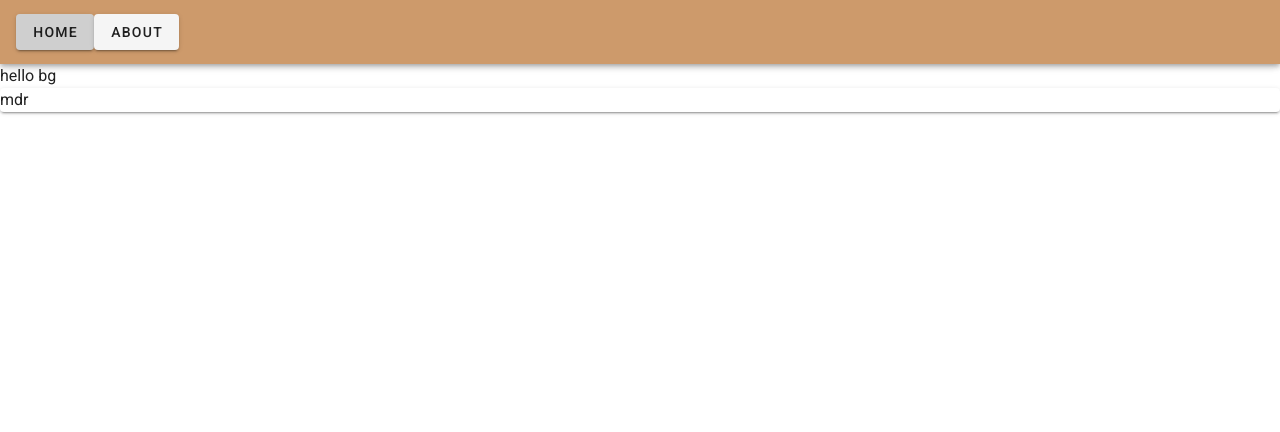
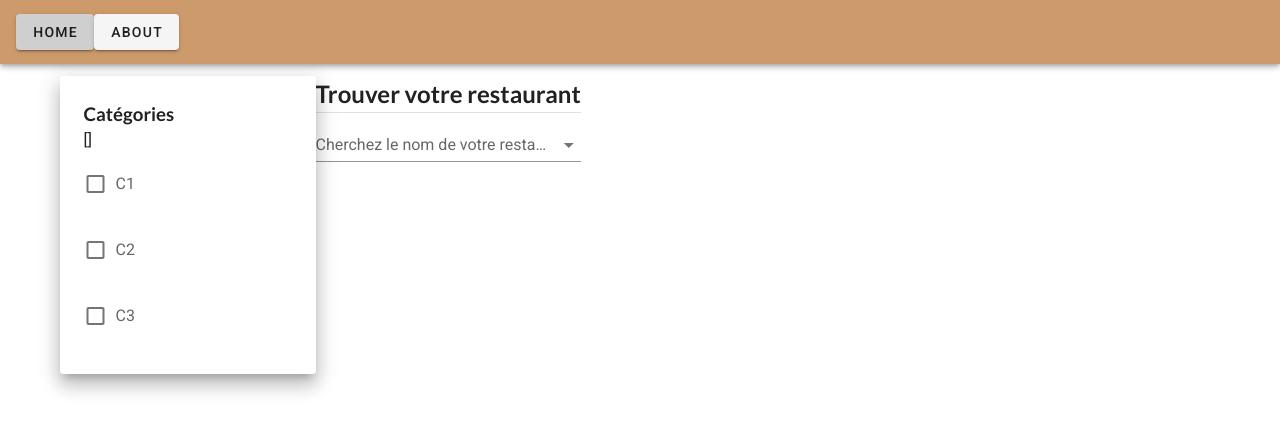
Before and after one commit to RemiDufeu/RestaugrandVueJS, a Vue app in the folder client/restaugrand/: page /#/ in a window 1280 px wide. Shown: the top 432 px of the page. Built offline with nearby package versions, Linux system fonts and the light colour scheme.

Commit message:
#3 page de tableaux de restaurants

```diff
--- /dev/null
+++ b/client/restaugrand/src/components/listeCategories.vue
@@ -0,0 +1,22 @@
+<template>
+    <div class="ma-6">
+      <h3>Catégories</h3>
+      {{selected}}
+       <v-checkbox v-model="selected" v-for="(cat,index) in listeCategories" v-bind:key="index" :label="cat.name" :value="cat.name"/>
+    </div>
+</template>
+
+<script>
+
+  export default {
+    name: 'listeCategories',
+    components: {
+    },
+    data: function () {
+      return {
+        listeCategories : [{name: "C1"}, {name: "C2"},{name: "C3"}],
+        selected : []
+      }
+    }
+  }
+</script>
--- /dev/null
+++ b/client/restaugrand/src/components/sidebar.vue
@@ -0,0 +1,18 @@
+<template>
+    <v-card elevation="12" width="256" rounded>
+        <v-navigation-drawer floating permanent>
+            <liste-categories/>
+        </v-navigation-drawer>
+    </v-card>
+</template>
+
+<script>
+import ListeCategories from './listeCategories.vue'
+
+  export default {
+    name: 'sidebar',
+    components: {
+        ListeCategories
+    }
+  }
+</script>
--- /dev/null
+++ b/client/restaugrand/src/components/tabRestaurant.vue
@@ -0,0 +1,16 @@
+<template>
+    <div class="">
+        <h2>Trouver votre restaurant</h2>
+        <v-divider/>
+        <v-autocomplete label="Cherchez le nom de votre restaurant"></v-autocomplete>
+    </div>
+</template>
+
+<script>
+
+  export default {
+    name: 'tableauRestaurant',
+    components: {
+    },
+  }
+</script>
--- a/client/restaugrand/src/views/Home.vue
+++ b/client/restaugrand/src/views/Home.vue
@@ -1,19 +1,23 @@
 <template>
-  <div >
-    hello bg
-    <v-card
-  elevation="2"
->mdr</v-card>
+  <div>
+    <v-container>
+      <div class="d-flex">
+        <sidebar/>
+        <tab-restaurant/>
+      </div>
+    </v-container>
   </div>
-
 </template>
 
 <script>
+  import TabRestaurant from '../components/tabRestaurant.vue'
+  import Sidebar from '../components/sidebar.vue'
 
   export default {
     name: 'Home',
-
     components: {
+      TabRestaurant,
+      Sidebar
     },
   }
 </script>
```
